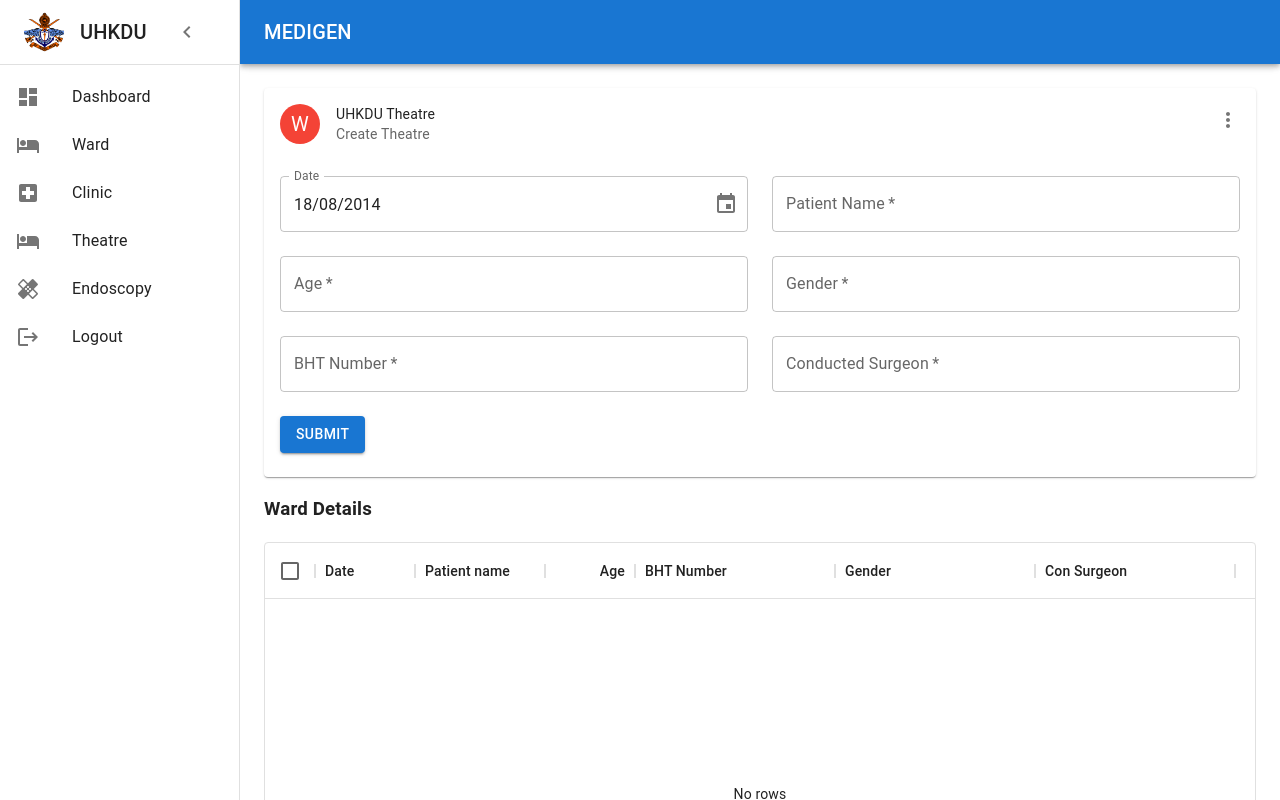
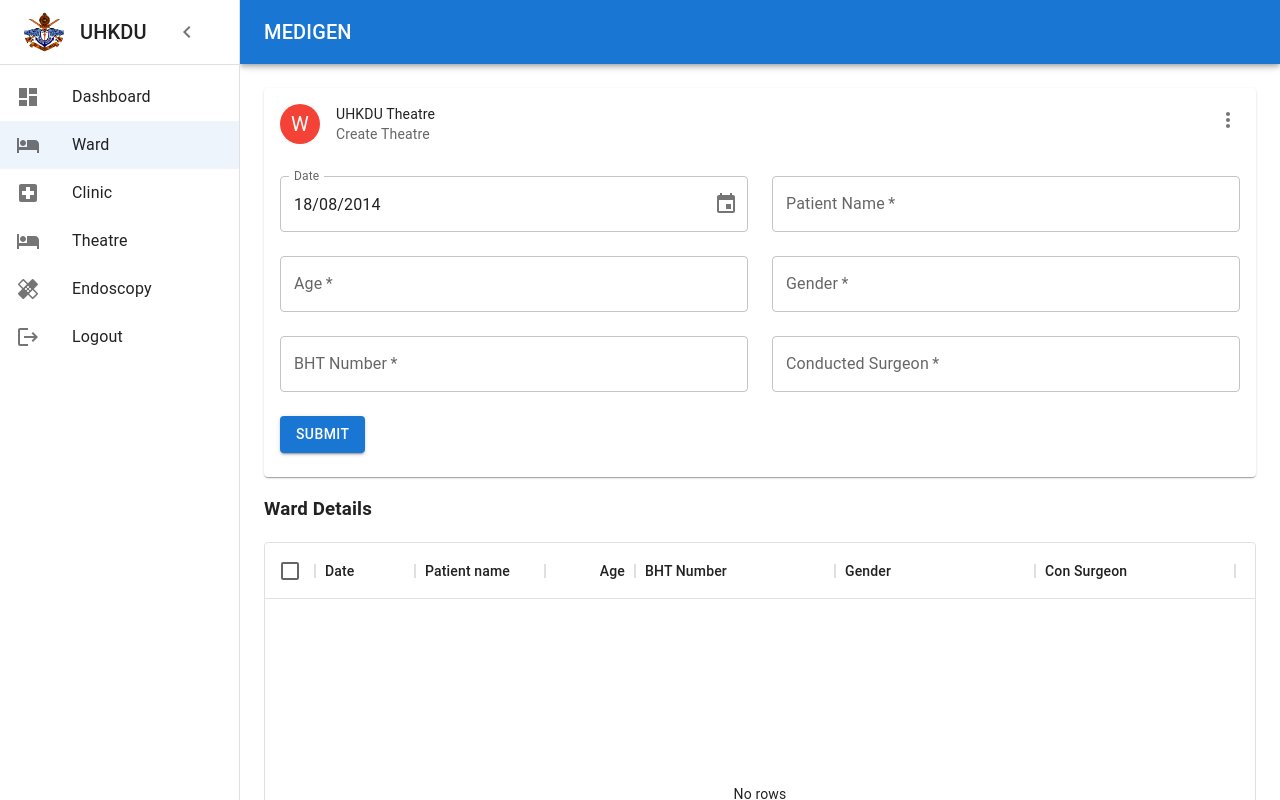
Before and after one commit to SandunMadush/MediGen, a React (Create React App) app: page /user/ward in a window 1280 px wide. Shown: the top 800 px of the page. Built offline with nearby package versions, Linux system fonts and the light colour scheme.

Commit message:
fix drawer active state

```diff
--- a/src/layout/Layout.js
+++ b/src/layout/Layout.js
@@ -1,7 +1,9 @@
+import './Layout.scss';
+
 import * as React from 'react';
 
 import { Avatar, Grid } from '@mui/material';
-import { Outlet, useNavigate } from 'react-router-dom';
+import { Link, Outlet, useLocation, useNavigate } from 'react-router-dom';
 import { styled, useTheme } from '@mui/material/styles';
 
 import Box from '@mui/material/Box';
@@ -75,7 +77,7 @@ const DrawerHeader = styled('div')(({ theme }) => ({
 }));
 
 export default function PersistentDrawerLeft() {
-
+    let location = useLocation();
     let navigate = useNavigate();
 
     const Logout = async () => {
@@ -125,6 +127,7 @@ export default function PersistentDrawerLeft() {
             path: "/user/logout",
         },
     ];
+
 
     const handleItemClick = (event) => {
         switch (event.currentTarget.id) {
@@ -225,6 +228,8 @@ export default function PersistentDrawerLeft() {
                                 to={path}
                                 id={id}
                                 onClick={handleItemClick}
+                                component={Link}
+                                selected={path === location.pathname}
                             >
                                 {icon && <ListItemIcon>{icon}</ListItemIcon>}
                                 <ListItemText primary={text} />
```
Also changed, not shown: src/layout/Layout.scss (added).
